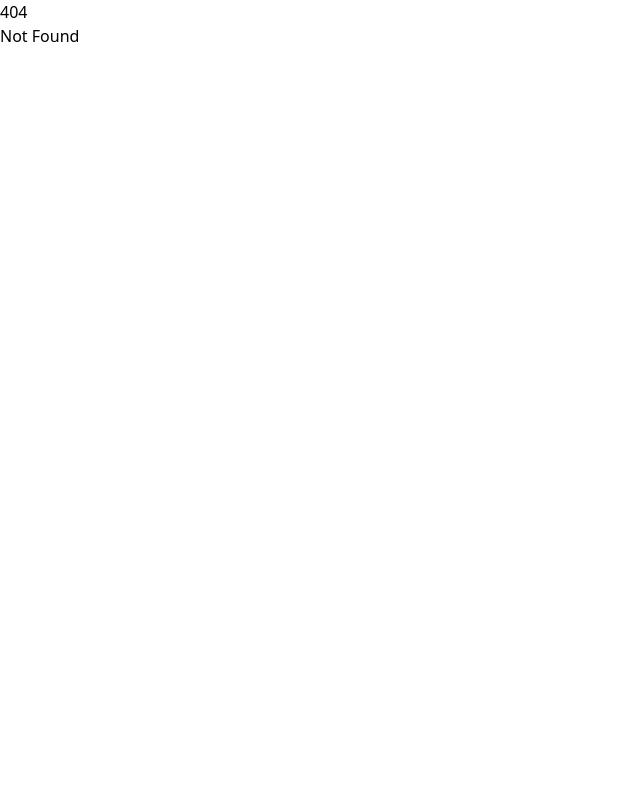
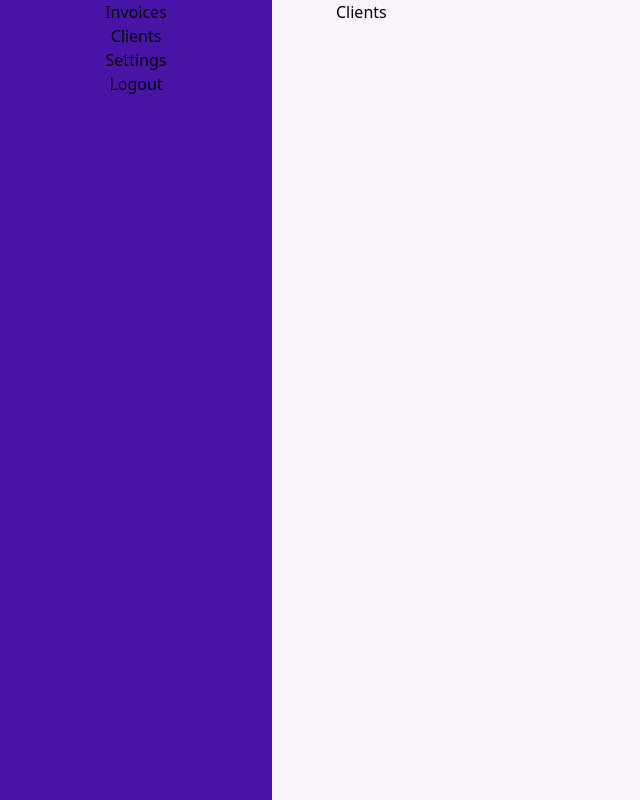
Before and after one commit to moeIsAwesome/dollor, a SvelteKit app: page /clients in a window 1280 px wide. Before the commit this address had no page. Shown: the whole page, without its empty margins (0-640 px from the left). Built offline with nearby package versions, Linux system fonts and the light colour scheme.

Commit message:
add dashboard layout

```diff
--- /dev/null
+++ b/src/routes/(dashboard)/+layout.svelte
@@ -0,0 +1,17 @@
+<div class="grid grid-cols-12 gap-x-16 bg-whisper min-h-screen">
+  <header class="col-span-3 bg-daisyBush text-center">
+    <div>
+      <a href="/invoices"> <img src="" alt="" /></a>
+    </div>
+    <nav>
+      <ul>
+        <li><a href="/invoices">Invoices </a></li>
+        <li><a href="/clients">Clients</a></li>
+        <li><a href="/#">Settings</a></li>
+        <li><a href="/#">Logout</a></li>
+      </ul>
+    </nav>
+  </header>
+
+  <main><slot /></main>
+</div>
--- /dev/null
+++ b/src/routes/(dashboard)/clients/+page.svelte
@@ -0,0 +1 @@
+Clients
--- /dev/null
+++ b/src/routes/(dashboard)/invoices/+page.svelte
@@ -0,0 +1 @@
+Invoices
```
